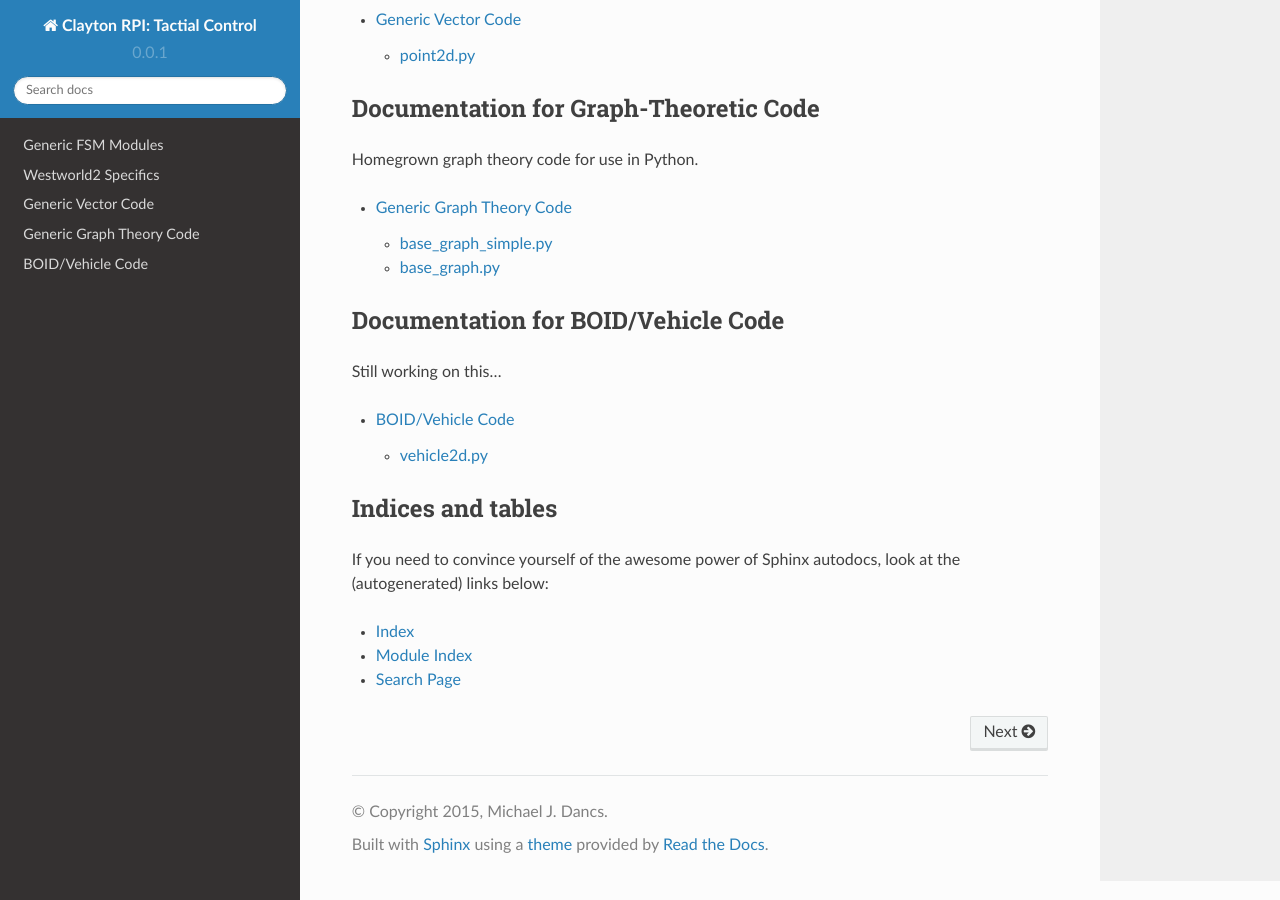
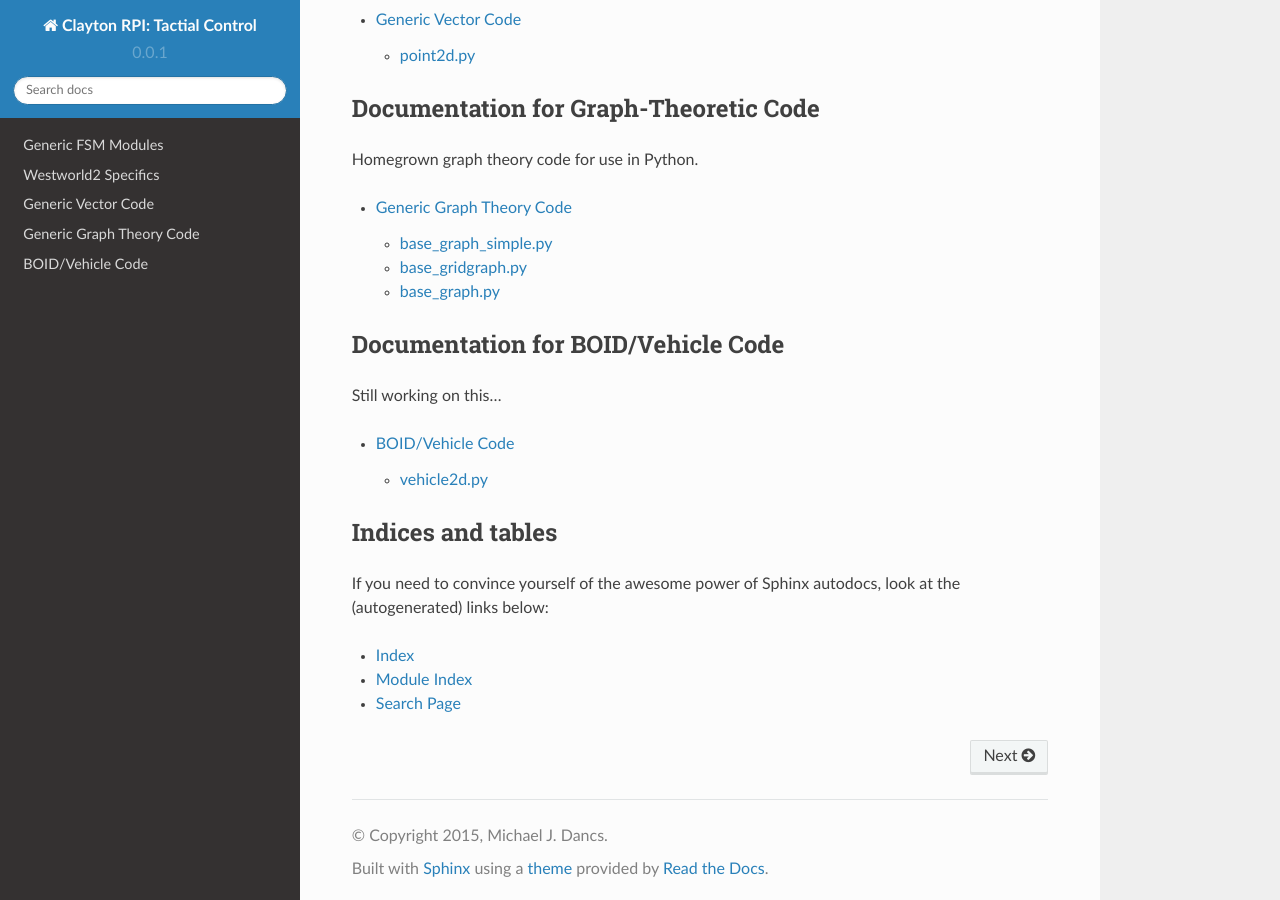
Before and after one commit to PigSupreme/clayton-rpi-tactical, a Sphinx documentation site: the page built from docs/index.rst, in a window 1280 px wide and 900 px high, scrolled down 732 px. Built offline with Sphinx 7.4.7 and the Read the Docs theme 2.0.0, drawn with Linux system fonts in a browser that asks for light colours.

Commit message:
Doc fix for graph theory code

```diff
--- a/docs/graph.rst
+++ b/docs/graph.rst
@@ -13,6 +13,11 @@ base_graph_simple.py
 
 ------------
 
+base_gridgraph.py
+==========
+
+.. automodule:: base_gridgraph
+
 base_graph.py
 ==========
 
```
